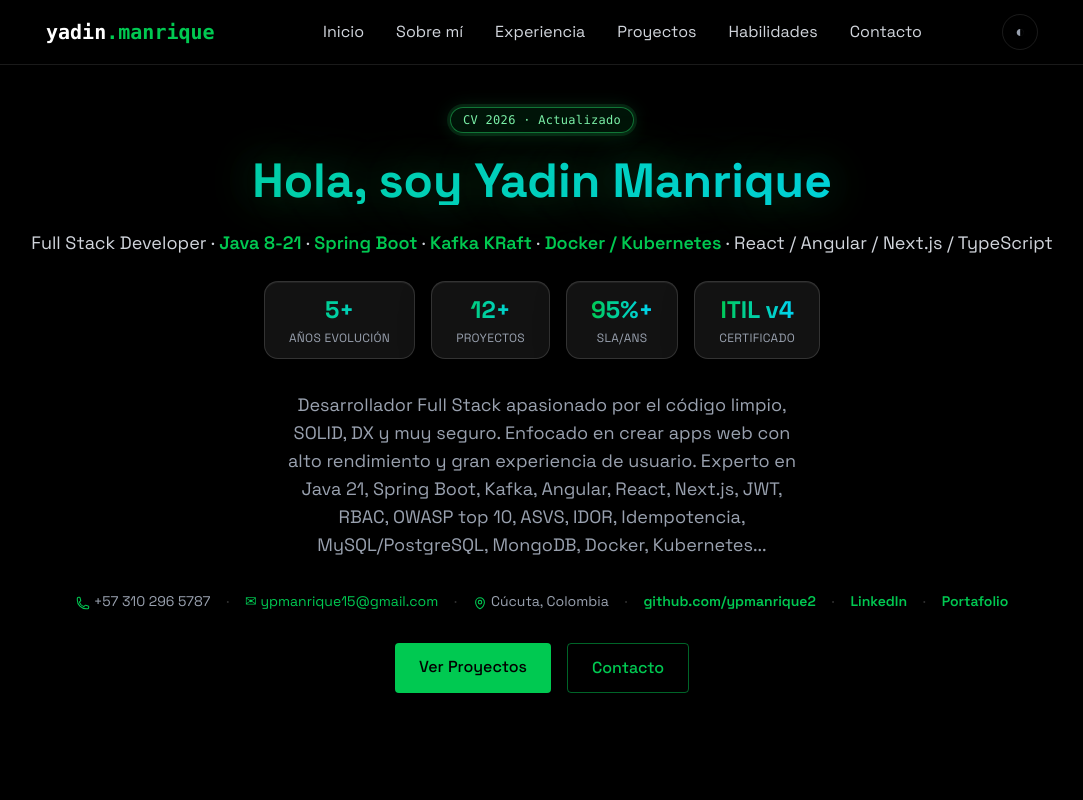
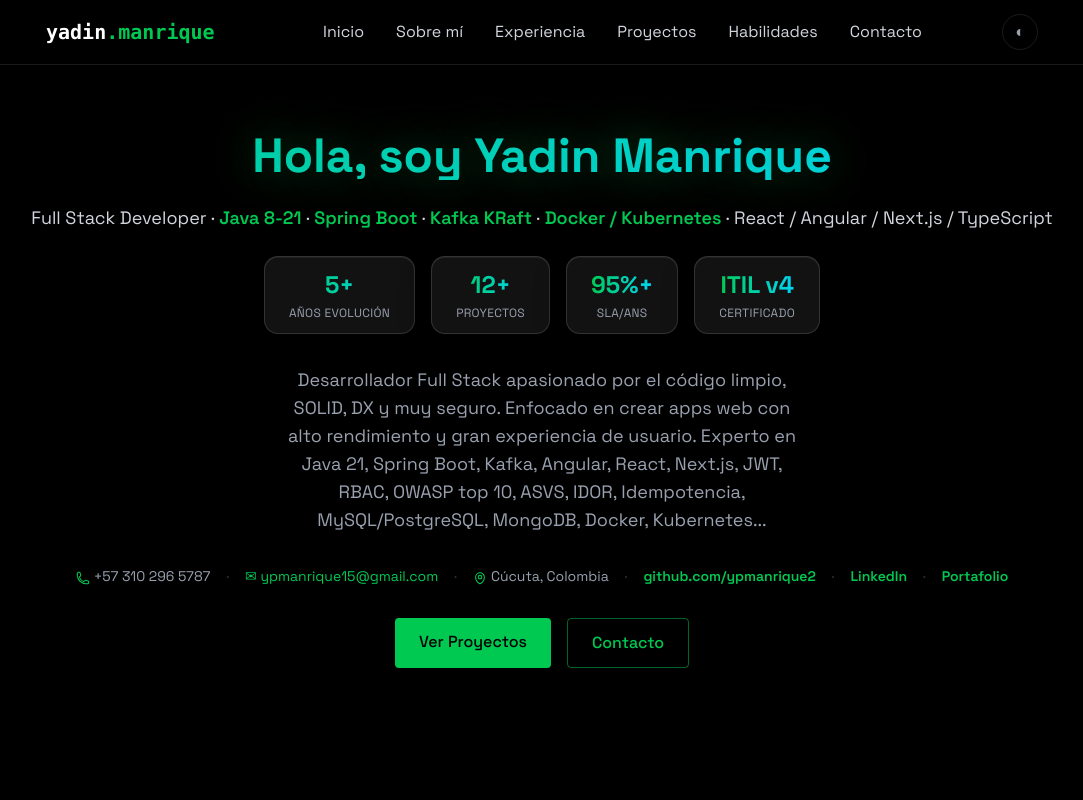
Before and after one commit to ypmanrique2/yadin.manrique-portfolio, a React (Vite) app: page / in a window 1280 px wide. Shown: the top 800 px of the page, without its empty margins (98-1181 px from the left). Built offline with nearby package versions, Linux system fonts and the light colour scheme.

Commit message:
style(inicio): remove CV 2026 chip badge from hero section

```diff
--- a/src/components/sections/Inicio.jsx
+++ b/src/components/sections/Inicio.jsx
@@ -9,10 +9,6 @@ export const Inicio = () => {
             <RevealOnScroll>
                 {/*             <div ref={ref} className="reveal visible"> */}
                 <div className="text-center z-10 px-4">
-                    <span className="inline-block bg-green-500/10 border border-green-500/30 text-green-300 text-xs font-mono px-3 py-1 rounded-full mb-6 tracking-wide">
-                        CV 2026 · Actualizado
-                    </span>
-
                     <h1 className="text-5xl md:text -7xl font-bold mb-6 bg-gradient-to-r from-green-500 to-cyan-400 bg-clip-text text-transparent leading-right">
                         Hola, soy Yadin Manrique
                     </h1>
```
